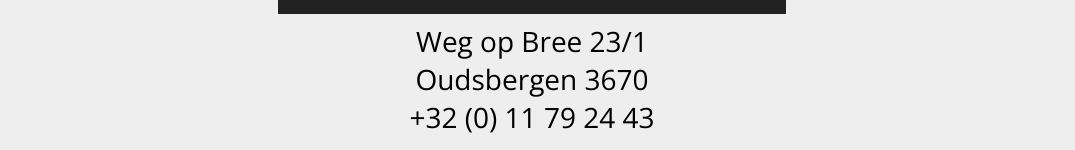
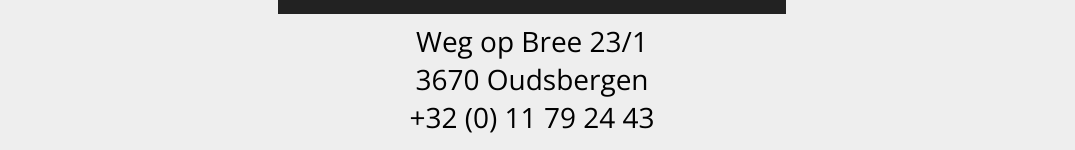
Before and after one commit to MikeMaesPXL/Selection_Guide, a website: page html/contact.html in a window 1280 px wide. Shown: the part 644-794 px from the top of the page, without its empty margins (108-1183 px from the left). Drawn offline with nearby package versions, Linux system fonts and the light colour scheme.

Commit message:
Contact info swapped

```diff
--- a/html/contact.html
+++ b/html/contact.html
@@ -34,7 +34,7 @@
             <div class="contact_content_right">
                 <h2 id="email_click">hello@publilemon.be</h2>
                 <p>Weg op Bree 23/1</p>
-                <p>Oudsbergen 3670</p>
+                <p>3670 Oudsbergen</p>
                 <p>+32 (0) 11 79 24 43</p>
             </div>
         </div>
```
